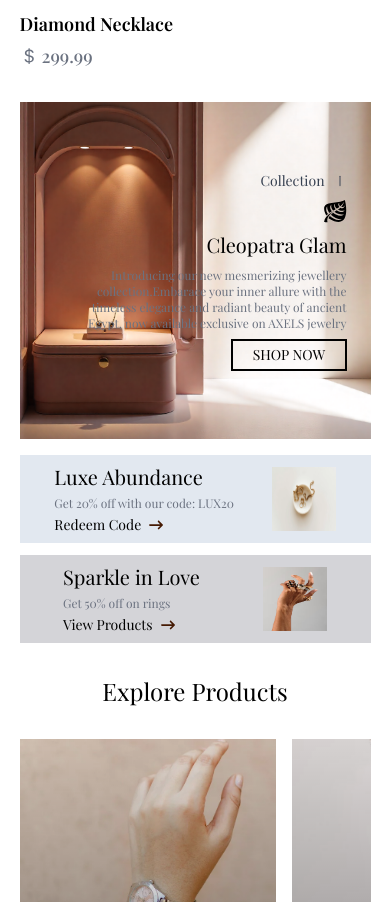
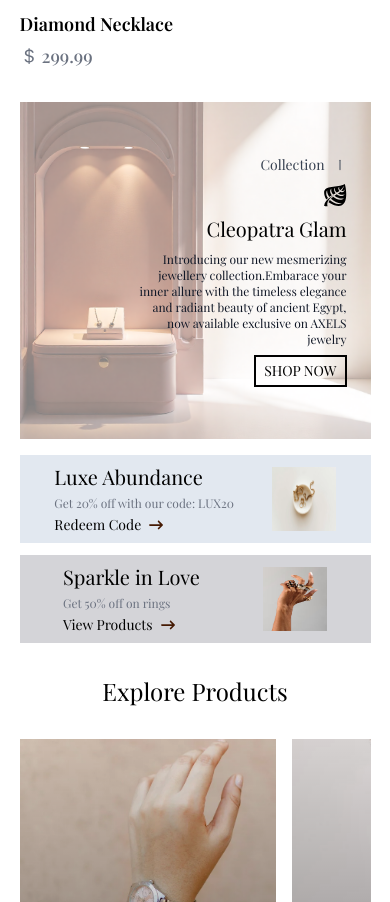
Before and after one commit to devifai-2026/Feaug_Ecomm_Client, a React (Vite) app: page / in a window 390 px wide. Shown: the part 4629-5531 px from the top of the page. Built offline with nearby package versions, Linux system fonts and the light colour scheme; a web font is replaced by a local one.

Commit message:
css fix at cleopatra glam

```diff
--- a/src/Component/Home/CleopatraGlam.jsx
+++ b/src/Component/Home/CleopatraGlam.jsx
@@ -12,18 +12,18 @@
            {/* Banner Section */}
            <div className='relative group cursor-pointer overflow-hidden'>
              <img
-                className='w-full h-[40vh] md:h-[50vh] lg:h-[60vh] object-cover transition-transform duration-500 group-hover:scale-105'
-                src={banner}
-                alt=""
-             />
-              <div className='space-y-2 md:space-y-3 max-w-xs md:max-w-sm lg:max-w-md absolute right-2 md:right-5 top-1/2 transform -translate-y-1/2 p-4 md:p-0 text-right md:text-right lg:text-left'>
+  className='w-full h-[40vh] md:h-[50vh] lg:h-[60vh] object-cover transition-transform duration-500 group-hover:scale-105 opacity-50 md:opacity-70 lg:opacity-100'
+  src={banner}
+  alt=""
+/>
+              <div className='space-y-2 md:space-y-3 max-w-[240px] md:max-w-xs lg:max-w-md absolute right-2 md:right-5 top-1/2 transform -translate-y-1/2 p-4 md:p-0 text-right md:text-right lg:text-left'>
                 <p className='text-gray-700 text-sm md:text-base flex items-center gap-2 justify-end lg:justify-start'>Collection <RxDividerVertical /></p>
                <div className='flex justify-end lg:justify-start'>
                    <GiLindenLeaf className='text-2xl md:text-3xl lg:text-4xl ' />
                </div>
                 <h2 className='text-xl md:text-2xl lg:text-3xl'>Cleopatra Glam</h2>
-                <p className='text-gray-500 text-xs md:text-sm lg:text-base'>Introducing our new mesmerizing jewellery collection.Embarace your inner allure with the timeless elegance and radiant beauty of ancient Egypt, now available exclusive on AXELS jewelry</p>
-                <button className='border-black border-2 px-2 py-1 md:px-3 md:py-2 bg-transparent text-sm md:text-base w-[40%]'>SHOP NOW</button>
+                <p className='text-gray-900 text-xs md:text-sm lg:text-base'>Introducing our new mesmerizing jewellery collection.Embarace your inner allure with the timeless elegance and radiant beauty of ancient Egypt, now available exclusive on AXELS jewelry</p>
+                <button className='border-black border-2 px-2 py-1 md:px-3 md:py-2 bg-transparent text-sm md:text-base md:w-[40%]  text-nowrap'>SHOP NOW</button>
               </div>
            </div>
 
```
